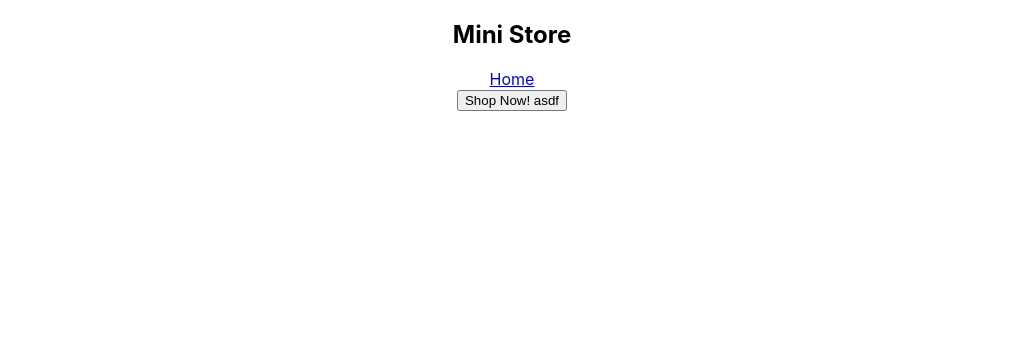
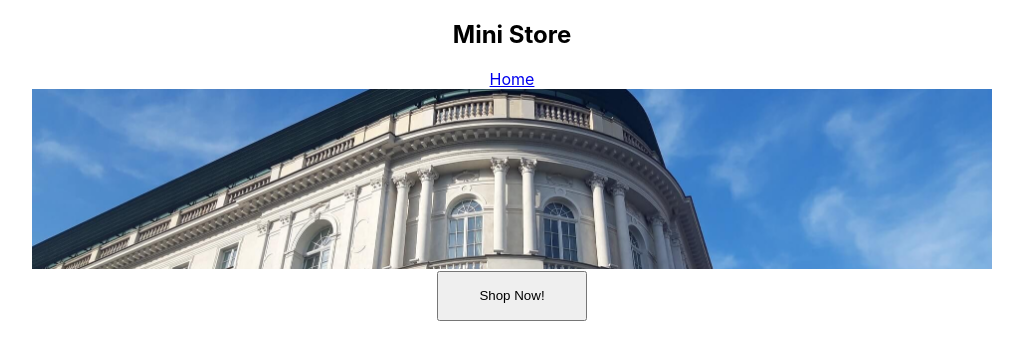
Before and after one commit to JGPico/MiniStoreFE, a React (Create React App) app in the folder client/: page / in a window 1280 px wide. Shown: the top 360 px of the page, without its empty margins (128-1151 px from the left). Built offline with nearby package versions, Linux system fonts and the light colour scheme.

Commit message:
added some styling and routing to home page

```diff
--- a/client/src/App.css
+++ b/client/src/App.css
@@ -2,37 +2,22 @@
   text-align: center;
 }
 
-.App-logo {
-  height: 40vmin;
-  pointer-events: none;
+.homeWrapper {
+  display: flex;
+  flex-direction: column;
+  justify-content: center;
+  align-items: center;
 }
 
-@media (prefers-reduced-motion: no-preference) {
-  .App-logo {
-    animation: App-logo-spin infinite 20s linear;
-  }
+.homeSplash {
+  width: 75%;
+  height: 180px;
+  overflow: hidden;
+  object-fit: cover;
 }
 
-.App-header {
-  background-color: #282c34;
-  min-height: 100vh;
-  display: flex;
-  flex-direction: column;
-  align-items: center;
-  justify-content: center;
-  font-size: calc(10px + 2vmin);
-  color: white;
+.standardButton {
+  margin: 2px;
+  width: 150px;
+  height: 50px;
 }
-
-.App-link {
-  color: #61dafb;
-}
-
-@keyframes App-logo-spin {
-  from {
-    transform: rotate(0deg);
-  }
-  to {
-    transform: rotate(360deg);
-  }
-}
--- a/client/src/components/Home.js
+++ b/client/src/components/Home.js
@@ -1,13 +1,14 @@
 import React from 'react';
+import bazaar from '../assets/Fancy.jpg';
 
 function Home(props) {
 
     return (
-        <div>
-            <img>
+        <div className='homeWrapper'>
+            <img className='homeSplash' src={bazaar} alt='Splashscreen'>
             </img>
-            <button>
-                Shop Now! asdf
+            <button className='standardButton'>
+                Shop Now!
             </button>
         </div>
     )
```
Also changed, not shown: client/src/assets/Fancy.jpg (added).
